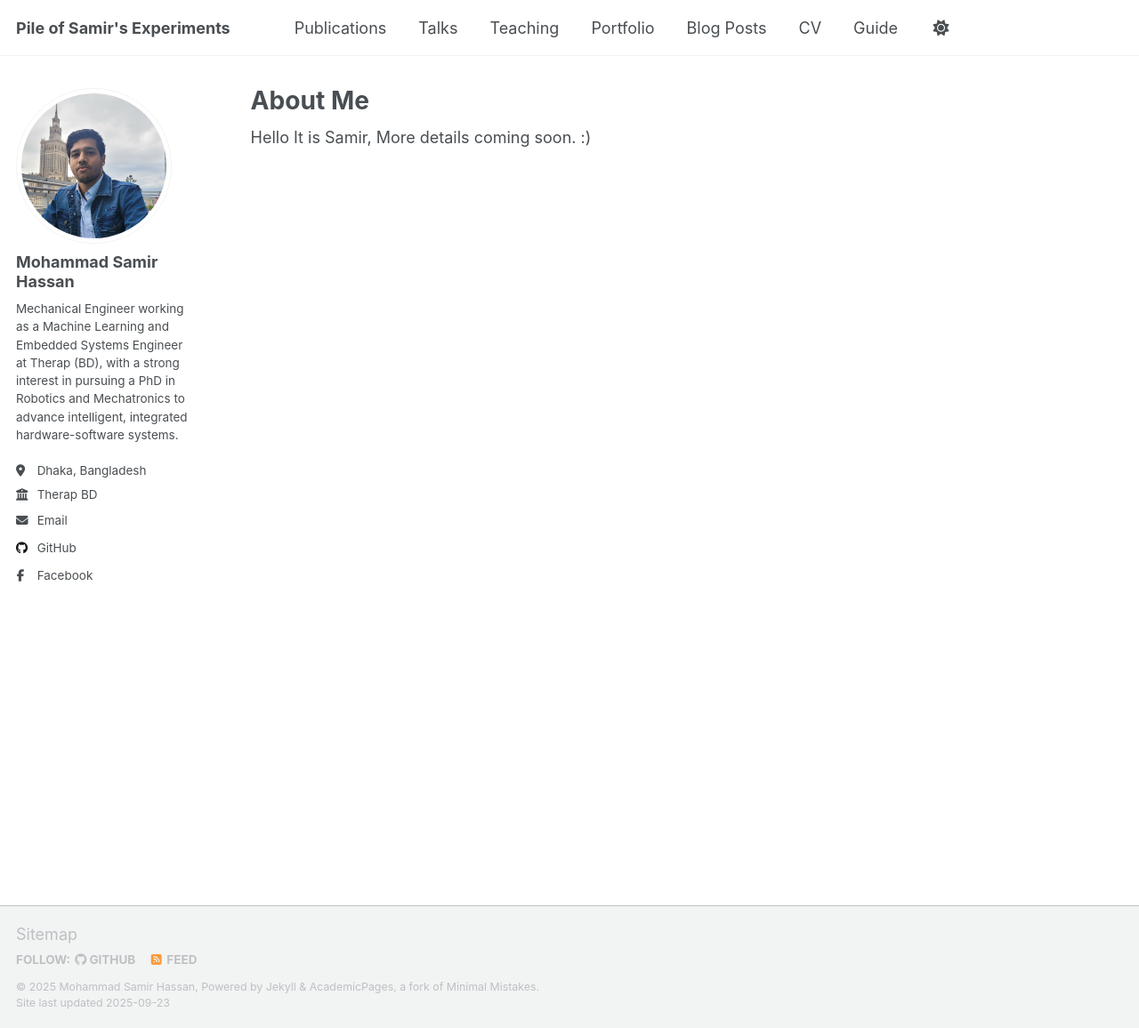
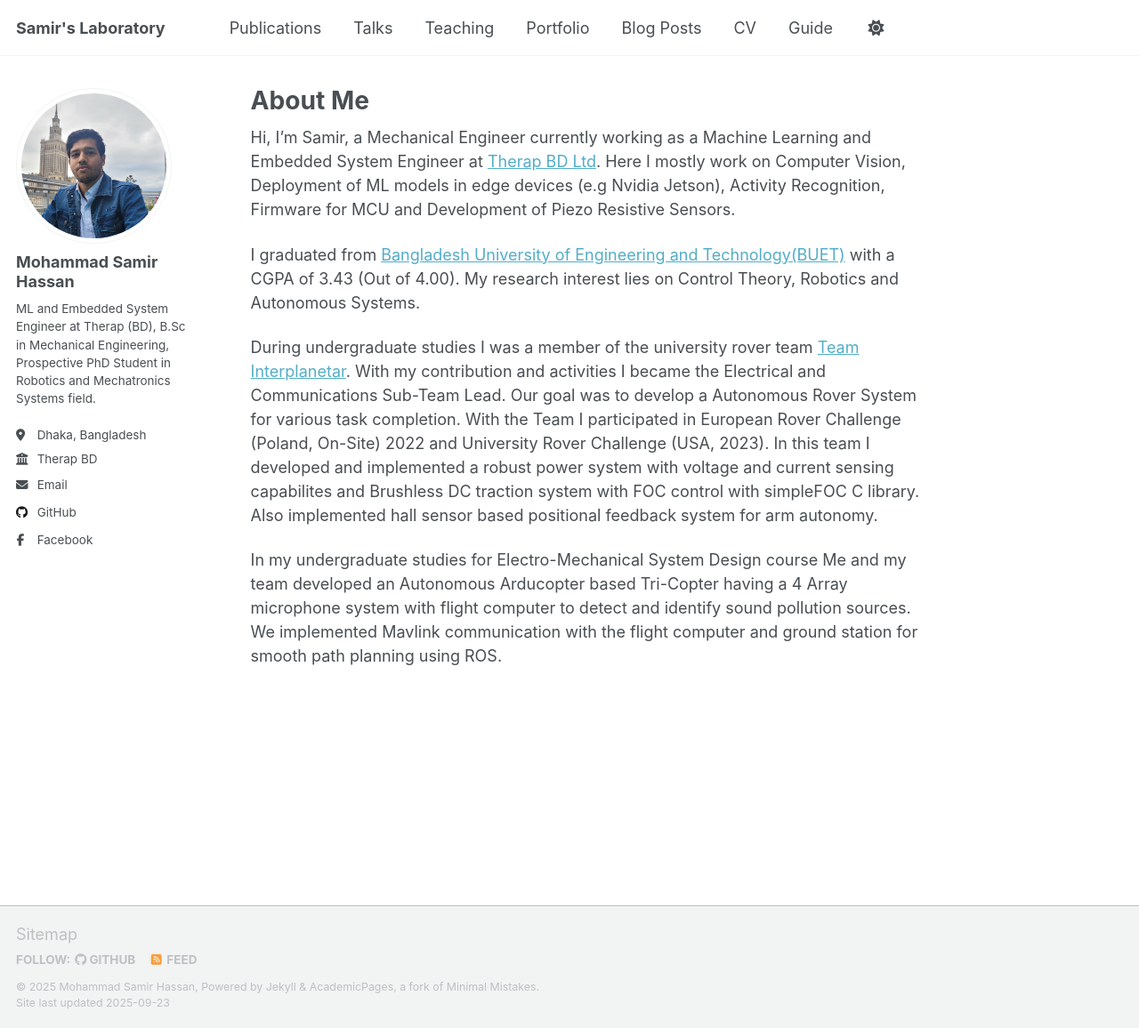
Before and after one commit to samir-101/samir-101.github.io, a Jekyll site: the page built from _pages/about.md, in a window 1280 px wide and 1156 px high. Shown: the whole window at 89% size. Built offline with Jekyll 4.4.1, drawn with Linux system fonts in a browser that asks for light colours; a script that is not in the unit is left out.

Commit message:
added some me

```diff
--- a/_config.yml
+++ b/_config.yml
@@ -9,7 +9,7 @@
 # Basic Site Settings
 locale                   : "en-US"
 site_theme               : "default" # Currently available options are "default", "air"
-title                    : "Pile of Samir's Experiments" # Site title
+title                    : "Samir's Laboratory" # Site title
 title_separator          : "-"
 name                     : &name "Mohammad Samir Hassan"
 description              : &description "Mohammad Samir Hassan's portfolio"   # Update this with a general description of your site, this is the default if not overridden by a page
@@ -27,7 +27,7 @@ author:
   name             : "Mohammad Samir Hassan" # Your name
   title            : "Machine Learning Engineer" # Your title, e.g., "PhD Student"
   pronouns         : # example: "she/her"
-  bio              : "Mechanical Engineer working as a Machine Learning and Embedded Systems Engineer at Therap (BD), with a strong interest in pursuing a PhD in Robotics and Mechatronics to advance intelligent, integrated hardware-software systems." # A short 2-3 sentence bio
+  bio              : "ML and Embedded System Engineer at Therap (BD), B.Sc in Mechanical Engineering, Prospective PhD Student in Robotics and Mechatronics Systems field." # A short 2-3 sentence bio
   location         : "Dhaka, Bangladesh"
   employer         : "Therap BD"
   uri              : # URL
--- a/_pages/about.md
+++ b/_pages/about.md
@@ -7,5 +7,11 @@ redirect_from:
   - /about.html
 ---
 
-Hello It is Samir,
-More details coming soon. :)
+Hi,
+I'm Samir, a Mechanical Engineer currently working as a Machine Learning and Embedded System Engineer at [Therap BD Ltd](https://therapbd.com/). Here I mostly work on Computer Vision, Deployment of ML models in edge devices (e.g Nvidia Jetson), Activity Recognition, Firmware for MCU and Development of Piezo Resistive Sensors.
+
+I graduated from [Bangladesh University of Engineering and Technology(BUET)](https://www.buet.ac.bd/) with a CGPA of 3.43 (Out of 4.00). My research interest lies on Control Theory, Robotics and Autonomous Systems.
+
+During undergraduate studies I was a member of the university rover team [Team Interplanetar](https://buetinterplanetar.com/the-team-2024/). With my contribution and activities I became the Electrical and Communications Sub-Team Lead. Our goal was to develop a Autonomous Rover System for various task completion. With the Team I participated in European Rover Challenge (Poland, On-Site) 2022 and University Rover Challenge (USA, 2023). In this team I developed and implemented a robust power system with voltage and current sensing capabilites and Brushless DC traction system with FOC control with simpleFOC C library. Also implemented hall sensor based positional feedback system for arm autonomy.
+
+In my undergraduate studies for Electro-Mechanical System Design course Me and my team developed an Autonomous Arducopter based Tri-Copter having a 4 Array microphone system with flight computer to detect and identify sound pollution sources. We implemented Mavlink communication with the flight computer and ground station for smooth path planning using ROS.
```
